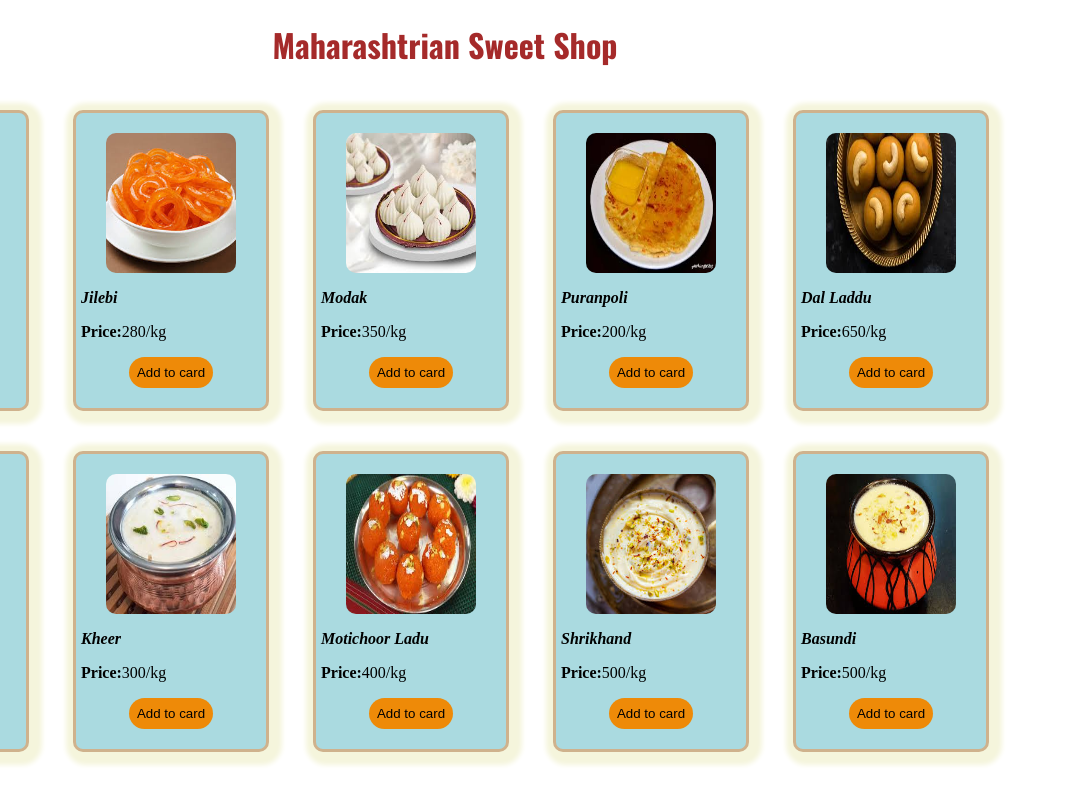
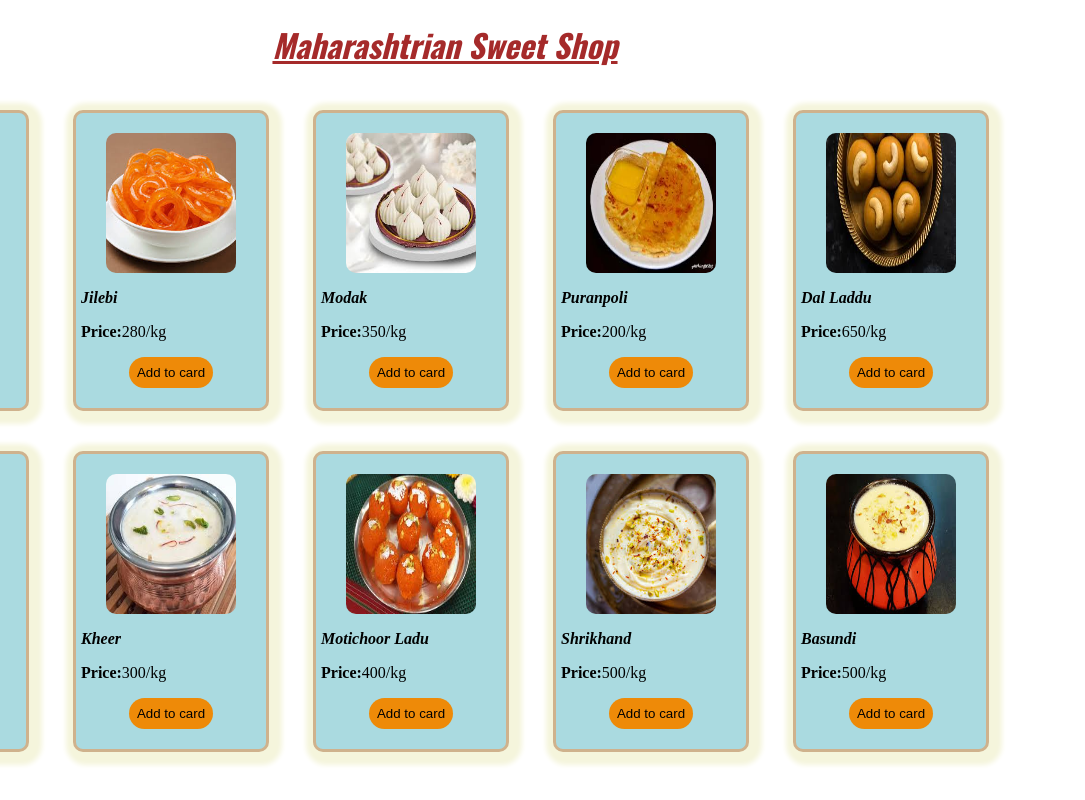
Before and after one commit to Kadam9552/Assignment-18, a plain HTML site: page index.html in a window 1280 px wide. Shown: the full height of the page, 195-1280 px from the left. Drawn offline with nearby package versions, Linux system fonts and the light colour scheme.

Commit message:
added new tags

```diff
--- a/index.html
+++ b/index.html
@@ -49,7 +49,7 @@
     </style>
 </head>
 <body>
-    <h1>Maharashtrian Sweet Shop</h1>
+    <h1><b><i><u>Maharashtrian Sweet Shop</u></i></b></h1>
     <div class="p-card">
         <img src="./images/gulabjamun.jpg" class="p_img">
         <p><b><i>gulabjamun</i></b></p>
```
